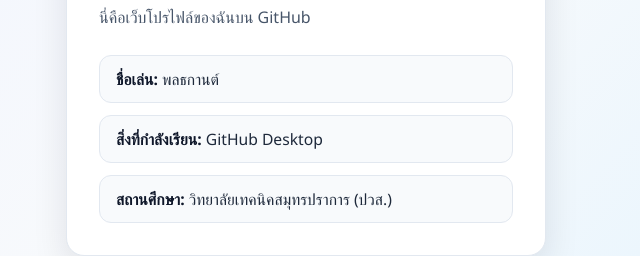
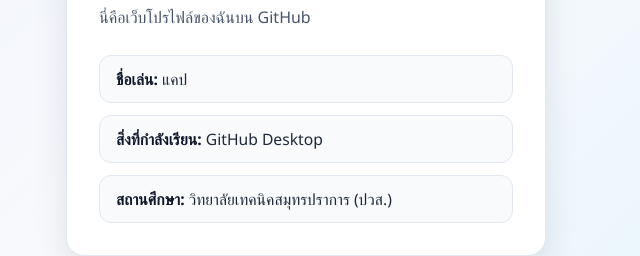
Before and after one commit to ponthakan0611-sys/my-web-profile, a plain HTML site: page index.html in a window 1280 px wide. Shown: the part 330-586 px from the top of the page, 334-974 px from the left. Drawn offline with Linux system fonts and the light colour scheme.

Commit message:
อัพ

```diff
--- a/index.html
+++ b/index.html
@@ -83,7 +83,7 @@
     <h1>สวัสดีครับ</h1>
     <p>นี่คือเว็บโปรไฟล์ของฉันบน GitHub</p>
     <ul>
-      <li><strong>ชื่อเล่น:</strong> พลธกานต์</li>
+      <li><strong>ชื่อเล่น:</strong> แคป</li>
       <li><strong>สิ่งที่กำลังเรียน:</strong> GitHub Desktop</li>
       <li><strong>สถานศึกษา:</strong> วิทยาลัยเทคนิคสมุทรปราการ (ปวส.)</li>
     </ul>
```
